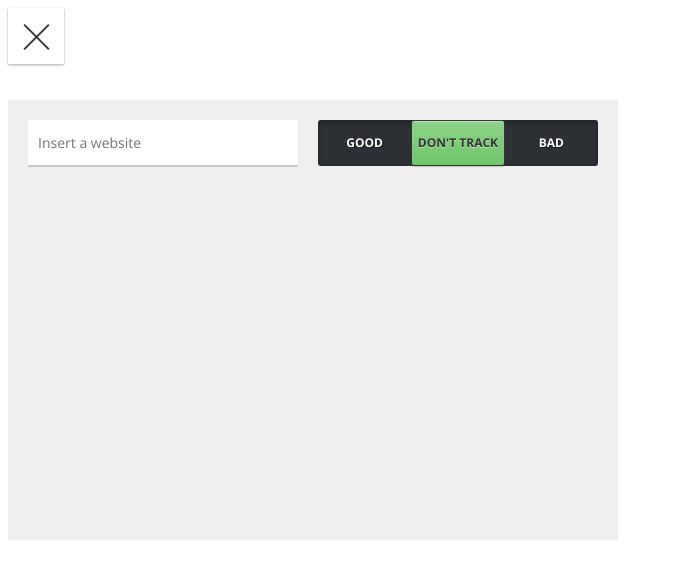
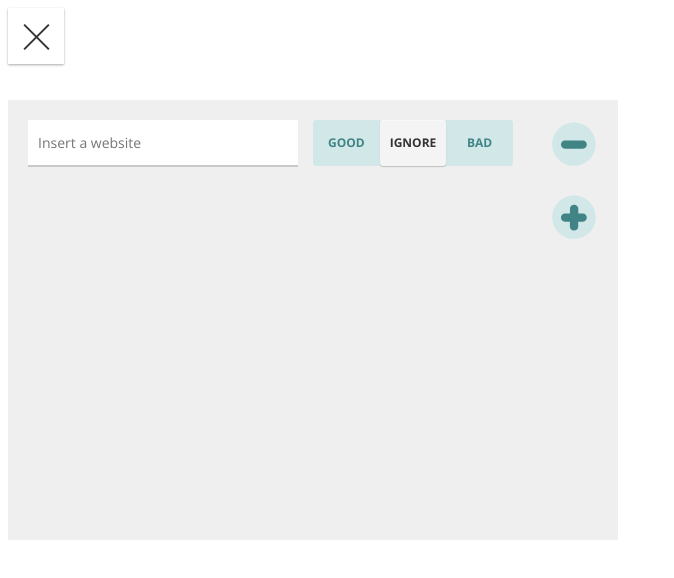
Before and after one commit to ClaudiuCreanga/meAnalytics, a browser extension: page index.html in a window 1280 px wide. Both pictures are taken after a click on the element 36 px from the left and 36 px from the top of the page. Shown: the whole page, without its empty margins (0-674 px from the left). Drawn offline with nearby package versions, Linux system fonts and the light colour scheme.

Commit message:
fix the sidebar and add elements

```diff
--- a/css/sidebar.css
+++ b/css/sidebar.css
@@ -37,11 +37,33 @@
   border-bottom: solid 2px #c9c9c9;
   transition: border 0.3s;
   display: inline-block;
+  float:left;
   width:250px;
   margin-right:15px;
-
+}
+.item{
+	overflow: hidden;
 }
 .website:focus{
   border-bottom: solid 2px #969696;
   outline: none;
 }
+.remove-item{
+	background: url(../images/remove.svg);
+	width: 48px;
+	height:48px;
+	display: inline-block;
+	float:right;
+	background-size: 48px 48px;
+	cursor: pointer;
+}
+.add-item{
+	background: url(../images/add.svg);
+	width: 48px;
+	height:48px;
+	display: block;
+	float:right;
+	background-size: 48px 48px;
+	cursor: pointer;
+	margin-top: 25px;
+}
--- a/css/switch.css
+++ b/css/switch.css
@@ -1,8 +1,9 @@
 .switch {
     position: relative;
-	float:right;
-    width: 280px;
+	float:left;
+    width: 200px;
     padding: 12px 0;
+    cursor: pointer;
 }
 .switch::after {
     clear: both;
@@ -117,15 +118,13 @@
     left: 83%;
 }
 .switch {
-    background-color: #2d3035;
+    background-color: #D1E7E8;
     border-radius: 3px;
-    box-shadow: inset 0 2px 6px rgba(0, 0, 0, 0.3), 0 1px 0 rgba(255, 255, 255, 0.2);
 }
 .switch label {
-    color: #fff;
+    color: #418486;
     font-weight: bold;
     text-align: center;
-    text-shadow: 1px 1px 1px #191b1e;
     font-size: 12px;
 }
  input:checked + label {
@@ -133,10 +132,7 @@
     text-shadow: 0 1px 0 rgba(255, 255, 255, 0.5);
 }
  a {
-    border: 1px solid #333;
     border-radius: 3px;
     box-shadow: 0 1px 1px rgba(0, 0, 0, 0.2), inset 0 1px 1px rgba(255, 255, 255, 0.45);
-    background-color: #70c66b;
-    background-image: -webkit-linear-gradient(top, rgba(255, 255, 255, 0.2), transparent);
-    background-image: linear-gradient(to bottom, rgba(255, 255, 255, 0.2), transparent);
+    background-color: #F4F4F4;
 }
--- a/index.html
+++ b/index.html
@@ -14,19 +14,25 @@
 				<div class="menu"></div>
 			</div>
 		    <div class="websites slide-out">
+			    <div class="list-items">
+				    <div class="item website-1">
 					    <input type="text" class="website" placeholder="Insert a website" />
 					    <div class="switch">
 						    <input id="on" name="state-d" type="radio" checked="">
-				    <label for="on" onclick="">GOOD</label>
+						    <label for="on">GOOD</label>
 
 						    <input id="no" name="state-d" type="radio" checked="checked">
-				    <label for="no" onclick="">DON'T TRACK</label>
+						    <label for="no">IGNORE</label>
 
 						    <input id="off" name="state-d" type="radio">
-				    <label for="off" onclick="">BAD</label>
+						    <label for="off">BAD</label>
 
 						    <a></a>
 						</div>
+						<div class="remove-item"></div>
+				    </div>
+			    </div>
+			    <div class="add-item"></div>
 		    </div>
 	    </div>
         <script src="js/main.js"></script>
--- a/js/main.js
+++ b/js/main.js
@@ -1,6 +1,9 @@
 var menu = document.querySelector('.menu');
-var menu_container = document.querySelector('.menu-container');
-var websites = document.querySelector('.websites');
+	menu_container = document.querySelector('.menu-container');
+	websites = document.querySelector('.websites');
+	add_item = document.querySelector('.add-item');
+	container_items = document.querySelector('.list-items');
+
 menu_container.addEventListener("click",function(e){
 	var isOpen = websites.classList.contains('slide-in');
 	var isClosed = websites.classList.contains('slide-out');
@@ -8,3 +11,14 @@ menu_container.addEventListener("click",function(e){
 	websites.className = isOpen || isClosed ? websites.className += ' active' : '';
     websites.className = isOpen ? websites.className.replace('slide-in','slide-out') : websites.className.replace('slide-out','slide-in');
 },false);
+
+add_item.addEventListener("click", function(e){
+
+	var items = document.querySelectorAll('.item');
+		item = items[items.length - 1];
+		item_number = item.className.match(/\d+$/);
+		new_item = item.cloneNode(true);
+
+	container_items.appendChild(new_item);
+	new_item.className = new_item.className.replace(/[0-9]/g,+item_number+1);
+},false)
```
Also changed, not shown: images/add.svg (added), images/remove.svg (added). Lines whose indentation alone changed are shown as unchanged.
